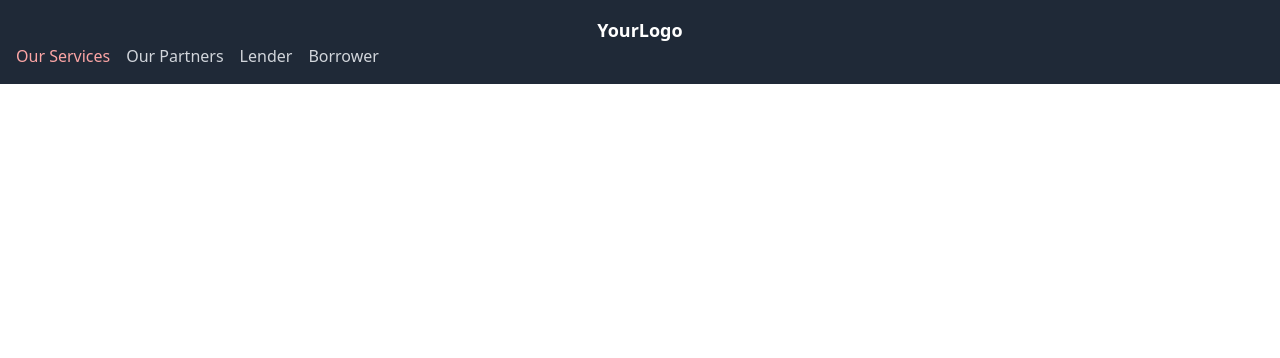
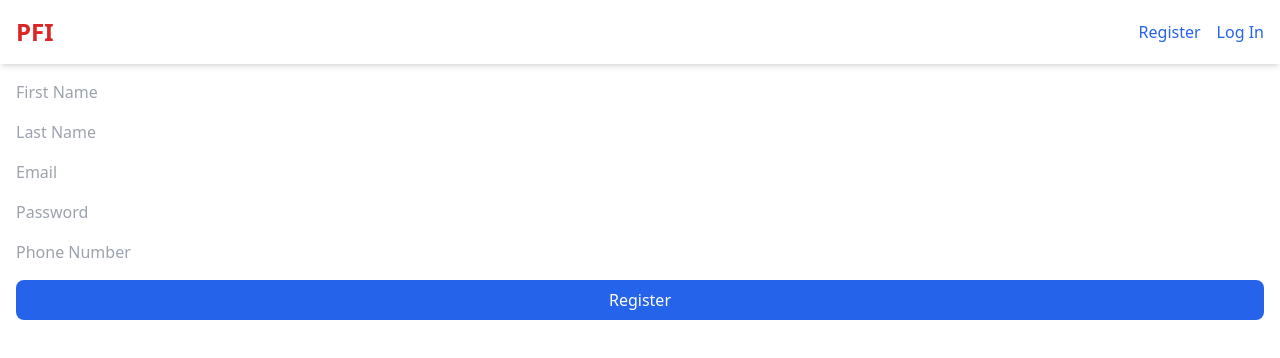
Before and after one commit to pfi-cbdc/p2p, a React (Create React App) app in the folder client/: page /register in a window 1280 px wide. Shown: the top 358 px of the page. Built offline with nearby package versions, Linux system fonts and the light colour scheme.

Commit message:
Authentication started

```diff
--- a/client/src/App.js
+++ b/client/src/App.js
@@ -1,10 +1,13 @@
 import React from 'react';
 import { BrowserRouter as Router, Route, Routes } from 'react-router-dom';
 import Navbar from './components/Navbar';
+import Home from './components/Home'; // Import Home component
 import LenderForm from './components/LenderForm';
 import BorrowerForm from './components/BorrowerForm';
 import LenderDashboard from './components/LenderDashboard';
 import BorrowerDashboard from './components/BorrowerDashboard';
+import Register from './components/Register'; // Import Register component
+import Login from './components/Login'; // Import Login component
 import './App.css';
 
 function App() {
@@ -13,11 +16,13 @@ function App() {
       <div className="App">
         <Navbar />
         <Routes>
+          <Route path="/" element={<Home />} />
           <Route path="/lender" element={<LenderForm />} />
           <Route path="/borrower" element={<BorrowerForm />} />
           <Route path="/lender-dashboard" element={<LenderDashboard />} />
           <Route path="/borrower-dashboard" element={<BorrowerDashboard />} />
-          {/* Add other routes as needed */}
+          <Route path="/register" element={<Register />} />
+          <Route path="/login" element={<Login />} />
         </Routes>
       </div>
     </Router>
--- /dev/null
+++ b/client/src/components/Home.js
@@ -0,0 +1,20 @@
+// client/src/components/Home.js
+import React from 'react';
+import { Link } from 'react-router-dom';
+
+const Home = () => {
+    return (
+        <div className="flex flex-col items-center justify-center p-4">
+            <div className="flex space-x-4 mb-4">
+                <Link to="/lender" className="bg-blue-600 text-white px-4 py-2 rounded-lg hover:bg-blue-700">
+                    Register as Lender
+                </Link>
+                <Link to="/borrower" className="bg-green-600 text-white px-4 py-2 rounded-lg hover:bg-green-700">
+                    Register as Borrower
+                </Link>
+            </div>
+        </div>
+    );
+};
+
+export default Home;
--- /dev/null
+++ b/client/src/components/Login.js
@@ -0,0 +1,42 @@
+// client/src/components/Login.js
+import React, { useState } from 'react';
+import axios from 'axios';
+import { useNavigate } from 'react-router-dom';
+
+const Login = () => {
+    const [credentials, setCredentials] = useState({
+        email: '',
+        password: '',
+        phoneNumber: ''
+    });
+
+    const navigate = useNavigate();
+
+    const handleChange = (e) => {
+        const { name, value } = e.target;
+        setCredentials({ ...credentials, [name]: value });
+    };
+
+    const handleSubmit = async (e) => {
+        e.preventDefault();
+        try {
+            const response = await axios.post('http://localhost:5001/api/login', credentials);
+            console.log(response.data);
+            navigate('/'); // Redirect to home after successful login
+        } catch (error) {
+            console.error(error);
+            // Handle error (e.g., show an error message)
+        }
+    };
+
+    return (
+        <form onSubmit={handleSubmit} className="flex flex-col space-y-4 p-4">
+            <input type="email" name="email" placeholder="Email" onChange={handleChange} required />
+            <input type="password" name="password" placeholder="Password" onChange={handleChange} required />
+            <input type="tel" name="phoneNumber" placeholder="Phone Number" onChange={handleChange} required />
+            <button type="submit" className="bg-blue-600 text-white px-4 py-2 rounded-lg">Login</button>
+        </form>
+    );
+};
+
+export default Login;
--- a/client/src/components/Navbar.js
+++ b/client/src/components/Navbar.js
@@ -4,14 +4,16 @@ import { Link } from 'react-router-dom';
 
 const Navbar = () => {
     return (
-        <nav className="bg-gray-800 p-4">
-            <div className="text-white text-lg font-bold">YourLogo</div>
-            <ul className="flex space-x-4">
-                <li><Link className="text-red-300 hover:text-white" to="#services">Our Services</Link></li>
-                <li><Link className="text-gray-300 hover:text-white" to="#partners">Our Partners</Link></li>
-                <li><Link className="text-gray-300 hover:text-white" to="/lender">Lender</Link></li>
-                <li><Link className="text-gray-300 hover:text-white" to="/borrower">Borrower</Link></li>
-            </ul>
+        <nav className="bg-white shadow-md">
+            <div className="container mx-auto flex justify-between items-center p-4">
+                <div className="flex items-center">
+                    <div className="text-2xl font-bold text-red-600">PFI</div>
+                </div>
+                <div className="flex space-x-4">
+                    <Link className="text-blue-600 hover:underline" to="/register">Register</Link>
+                    <Link className="text-blue-600 hover:underline" to="/login">Log In</Link>
+                </div>
+            </div>
         </nav>
     );
 };
--- /dev/null
+++ b/client/src/components/Register.js
@@ -0,0 +1,46 @@
+// client/src/components/Register.js
+import React, { useState } from 'react';
+import axios from 'axios';
+import { useNavigate } from 'react-router-dom';
+
+const Register = () => {
+    const [formData, setFormData] = useState({
+        firstName: '',
+        lastName: '',
+        email: '',
+        password: '',
+        phoneNumber: ''
+    });
+
+    const navigate = useNavigate();
+
+    const handleChange = (e) => {
+        const { name, value } = e.target;
+        setFormData({ ...formData, [name]: value });
+    };
+
+    const handleSubmit = async (e) => {
+        e.preventDefault();
+        try {
+            const response = await axios.post('http://localhost:5001/api/register', formData);
+            console.log(response.data);
+            navigate('/'); // Redirect to home after successful registration
+        } catch (error) {
+            console.error(error);
+            // Handle error (e.g., show an error message)
+        }
+    };
+
+    return (
+        <form onSubmit={handleSubmit} className="flex flex-col space-y-4 p-4">
+            <input type="text" name="firstName" placeholder="First Name" onChange={handleChange} required />
+            <input type="text" name="lastName" placeholder="Last Name" onChange={handleChange} required />
+            <input type="email" name="email" placeholder="Email" onChange={handleChange} required />
+            <input type="password" name="password" placeholder="Password" onChange={handleChange} required />
+            <input type="tel" name="phoneNumber" placeholder="Phone Number" onChange={handleChange} required />
+            <button type="submit" className="bg-blue-600 text-white px-4 py-2 rounded-lg">Register</button>
+        </form>
+    );
+};
+
+export default Register;
```
Also changed, not shown: client/src/components/Navbar.css (deleted, +0 -24 lines), 1 other file (tests, documents, lock files or other folders).
